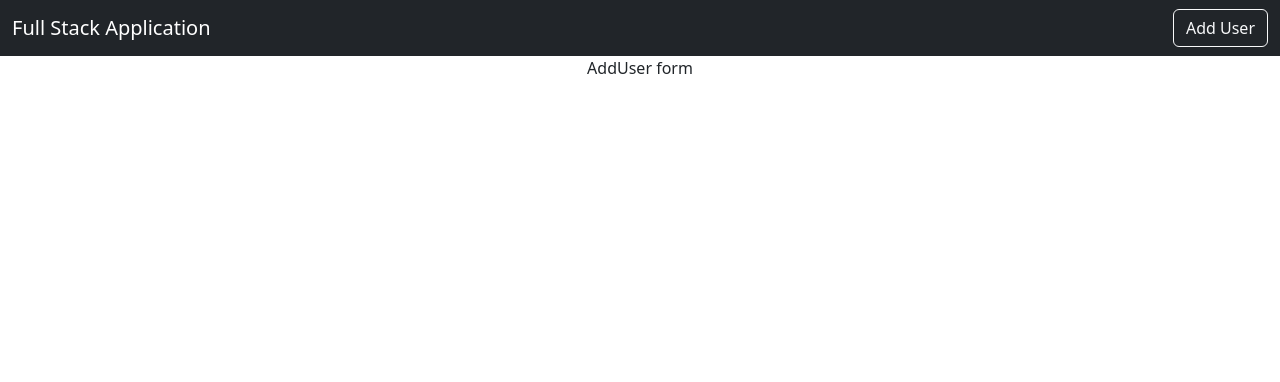
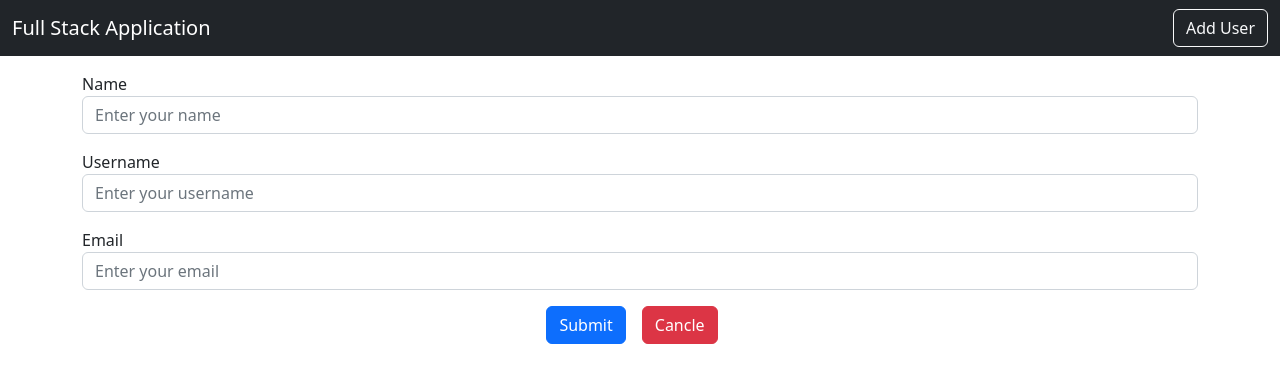
Before and after one commit to zmanhcong/java-springboot-reactjs-front, a React (Create React App) app: page /adduser in a window 1280 px wide. Shown: the top 382 px of the page. Built offline with nearby package versions, Linux system fonts and the light colour scheme.

Commit message:
create "Add user" form. HTML CSS

```diff
--- a/src/users/AddUser.js
+++ b/src/users/AddUser.js
@@ -1,9 +1,43 @@
-import React from 'react';
+import React, { useState } from 'react';
 
 export default function AddUser(){
+
     return(
-        <div>
-            AddUser form
+        <div className="container">
+            <form>
+                <div className="form-row mt-3">
+                <div className="form-group " style={{ textAlign: 'left'}}>
+                    <label htmlFor="inputName" className="text-left" style={{ textAlign: 'left'}}>Name</label>
+                    <input
+                        type="text"
+                        className="form-control"
+                        id="inputName"
+                        placeholder="Enter your name"
+                    />
+                </div>
+                <div className="form-group mt-3" style={{ textAlign: 'left'}}>
+                    <label htmlFor="inputUsername">Username</label>
+                    <input
+                        type="text"
+                        className="form-control"
+                        id="inputUsername"
+                        placeholder="Enter your username"
+                    />
+                </div>
+                </div>
+                <div className="form-group mt-3" style={{ textAlign: 'left'}}>
+                    <label htmlFor="Email">Email</label>
+                    <input
+                        type="email"
+                        className="form-control"
+                        id="inputEmail"
+                        placeholder="Enter your email"
+                    />
+                </div>
+                <button type="submit" className="btn btn-primary mt-3">Submit</button>
+                <button type="submit" className="btn btn-danger mt-3 mx-3">Cancle</button>
+            </form>
         </div>
+
     )
 }
```
